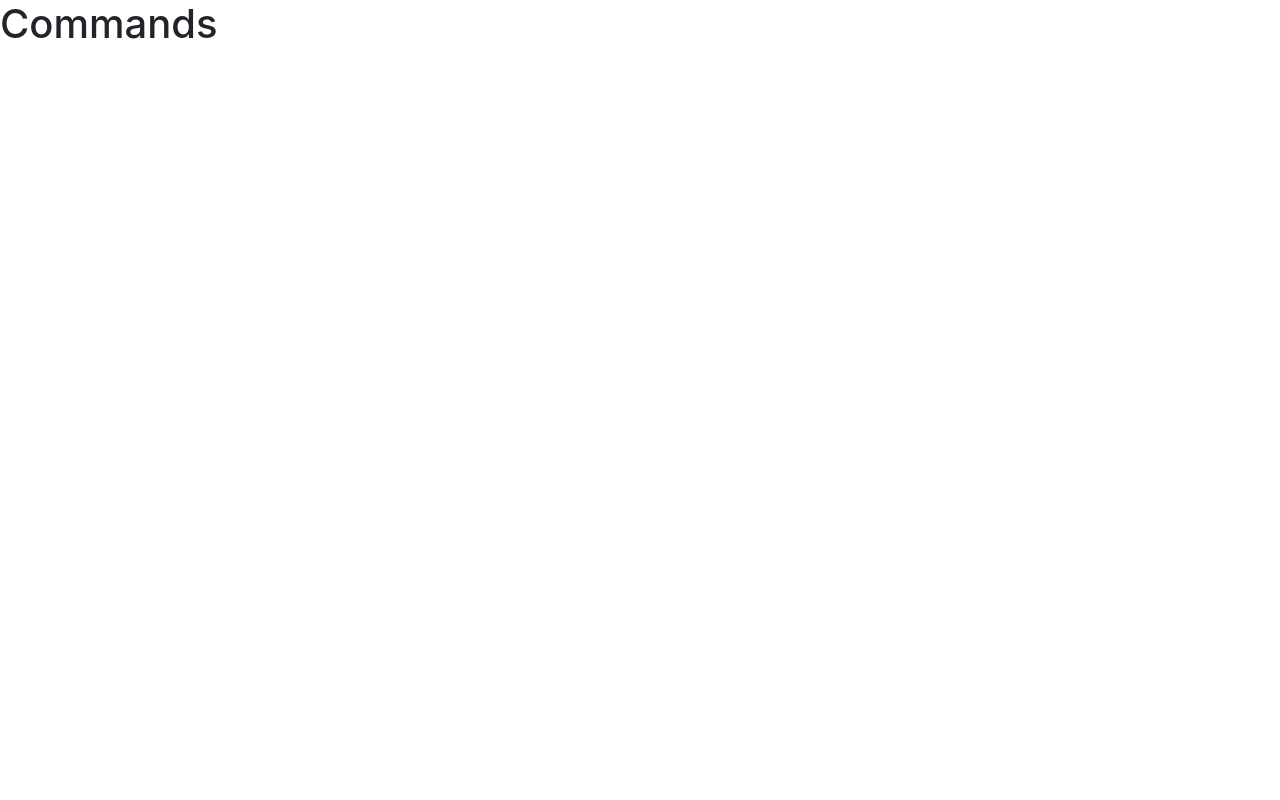
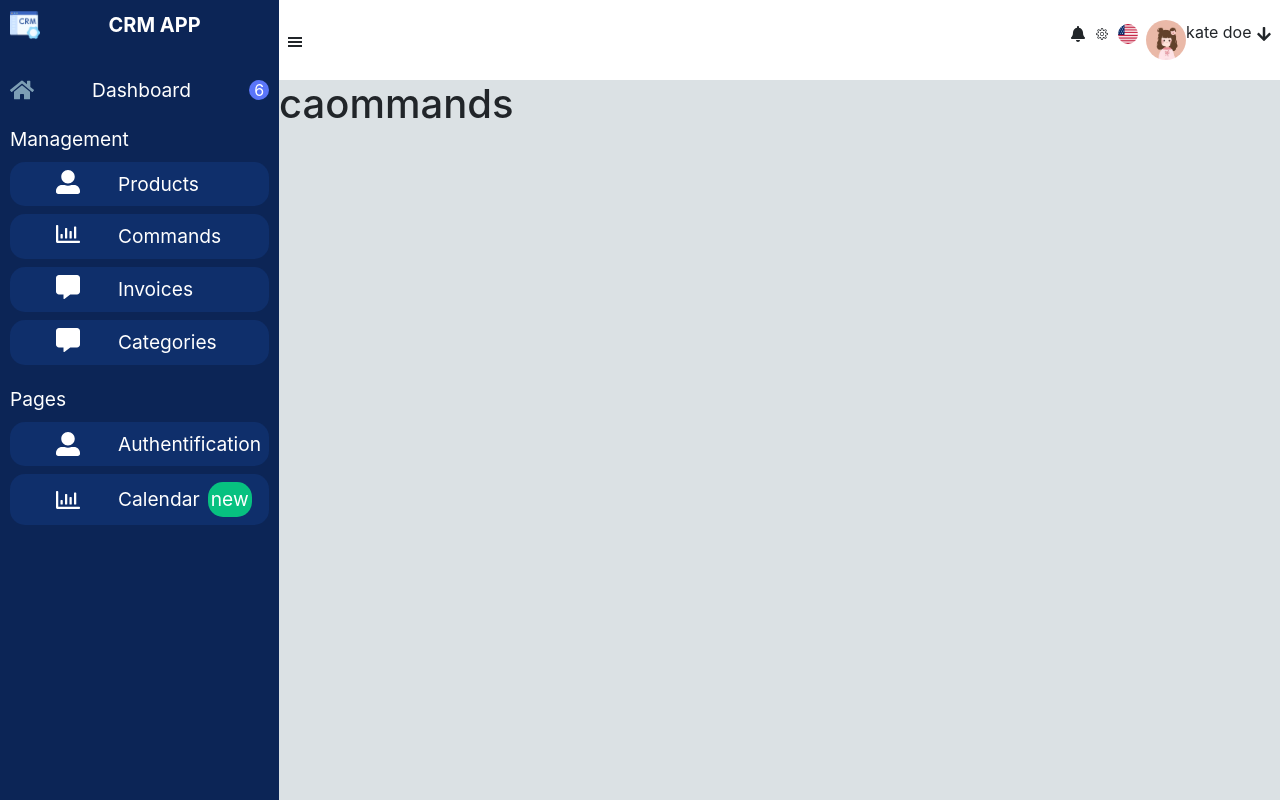
Before and after one commit to zainebbachouch/CRM, a React (Create React App) app in the folder front-end/: page /Commands in a window 1280 px wide. Built offline with nearby package versions, Linux system fonts and the light colour scheme.

Commit message:
complete topbar

```diff
--- a/front-end/src/components/sidenav/TopNav.css
+++ b/front-end/src/components/sidenav/TopNav.css
@@ -1,5 +1,15 @@
 .navbar {
-    background-color: rgb(227, 227, 227);
-    height: 4vh;
+    background-color: white;
+    height: 10vh;
 
 }
+.flag{
+    border-radius: 50%;
+    width: 20px;
+    height: 20px;
+}
+.profile{
+    border-radius: 50%;
+    width: 40px;
+    height: 40px;
+}
--- a/front-end/src/components/sidenav/TopNav.js
+++ b/front-end/src/components/sidenav/TopNav.js
@@ -1,19 +1,23 @@
 import React from 'react';
 import './TopNav.css';
-import NotificationsNoneOutlinedIcon from '@mui/icons-material/NotificationsNoneOutlined';
-
-import ListOutlinedIcon from '@mui/icons-material/ListOutlined';
-
+import { FaBell,FaArrowDown} from 'react-icons/fa';
+import { GiHamburgerMenu } from "react-icons/gi";
+import { CiSettings } from "react-icons/ci";
+import  flag from "../../images/flag.png"
+import  profile from "../../images/profile.png"
 function TopNav() {
     return (
         <div className="navbar col-12 p-2">
-            <div className="icon1">icon1</div>
+            <div className="icon1"><GiHamburgerMenu /></div>
             <div className="icons d-flex column-gap-2">
-            <div className="icon1">icon1</div>
-            <div className="icon1">icon1</div>
-            <div className="icon1">icon1</div>
-            <div className="icon1">icon1</div>
-            <div className="icon1">icon1</div>
+                <div className="icon1"><FaBell /></div>
+                <div className="icon1"><CiSettings /></div>
+                <div className="icon1"> <img src={flag} alt="flag" className='flag' /></div>
+                <div className='d-flex'>
+                <div className="icon1">  <div className="icon1"> <img src={profile} alt="profile" className='profile' /></div></div>
+                <div className="icon1">kate doe <FaArrowDown /></div>
+                </div>
+
 
             </div>
         </div>
--- a/front-end/src/views/Categories.js
+++ b/front-end/src/views/Categories.js
@@ -1,10 +1,19 @@
 import React from 'react'
-
+import SideBar from '../components/sidebar/SideBar'
+import TopBar from "../components/sidenav/TopNav"
 function Categories() {
     return (
-        <div>
-            <h1> Categories</h1>
+        <div className='container-fluid p-0 d-flex'  style={{ backgroundColor: '#dbe1e4' }}>
+    <SideBar></SideBar>
+    <div className="p-0 m-0 row col">
+        <div className="col  p-0">
+        <TopBar></TopBar>
+        <h1>Categories</h1>
         </div>
+
+    </div>
+
+    </div>
     )
 }
 
--- a/front-end/src/views/Commands.js
+++ b/front-end/src/views/Commands.js
@@ -1,9 +1,18 @@
 import React from 'react'
-
+import SideBar from '../components/sidebar/SideBar'
+import TopBar from "../components/sidenav/TopNav"
 function Commands() {
   return (
-    <div>
-      <h1>Commands</h1>
+    <div className='container-fluid p-0 d-flex'  style={{ backgroundColor: '#dbe1e4' }}>
+    <SideBar></SideBar>
+    <div className="p-0 m-0 row col">
+        <div className="col  p-0">
+        <TopBar></TopBar>
+        <h1>caommands</h1>
+        </div>
+
+    </div>
+
     </div>
   )
 }
--- a/front-end/src/views/Dashbord.js
+++ b/front-end/src/views/Dashbord.js
@@ -1,9 +1,18 @@
 import React from 'react'
-
+import SideBar from '../components/sidebar/SideBar'
+import TopBar from "../components/sidenav/TopNav"
 function Dashbord() {
     return (
-        <div>
-            <h1> Dashbord</h1>
+        <div className='container-fluid p-0 d-flex'  style={{ backgroundColor: '#dbe1e4' }}>
+        <SideBar></SideBar>
+        <div className="p-0 m-0 row col">
+            <div className="col  p-0">
+            <TopBar></TopBar>
+            <h1>dashboard</h1>
+            </div>
+
+        </div>
+
         </div>
     )
 }
--- a/front-end/src/views/Home.js
+++ b/front-end/src/views/Home.js
@@ -1,18 +1,20 @@
 import React from 'react'
 import SideBar from '../components/sidebar/SideBar'
-import TopNav from '../components/sidenav/TopNav'
+import TopBar from "../components/sidenav/TopNav"
 import "../style/viewsStyle/home.css"
 
 function Home() {
   return (
-    <div className='home'>
-      <SideBar />
-      <div className="homeContainer">
-        <TopNav />
+    <div className='container-fluid p-0 d-flex'>
+    <SideBar></SideBar>
+    <div className="p-0 m-0 row col">
+        <div className="col  p-0">
+        <TopBar></TopBar>
+        <h1>home</h1>
+        </div>
 
+    </div>
 
-
-      </div>
     </div>
   )
 }
--- a/front-end/src/views/Products.js
+++ b/front-end/src/views/Products.js
@@ -3,7 +3,7 @@ import SideBar from '../components/sidebar/SideBar'
 import TopBar from "../components/sidenav/TopNav"
 function Products() {
     return (
-        <div className='container-fluid p-0 d-flex'>
+        <div className='container-fluid p-0 d-flex'  style={{ backgroundColor: '#dbe1e4' }}>
         <SideBar></SideBar>
         <div className="p-0 m-0 row col">
             <div className="col  p-0">
@@ -12,7 +12,6 @@ function Products() {
 
         </div>
 
-
         </div>
     )
 }
--- a/front-end/src/views/invoices.js
+++ b/front-end/src/views/invoices.js
@@ -1,9 +1,18 @@
 import React from 'react'
-
+import SideBar from '../components/sidebar/SideBar'
+import TopBar from "../components/sidenav/TopNav"
 function invoices() {
   return (
-    <div>
-      <h1>factures</h1>
+    <div className='container-fluid p-0 d-flex'  style={{ backgroundColor: '#dbe1e4' }}>
+    <SideBar></SideBar>
+    <div className="p-0 m-0 row col">
+        <div className="col  p-0">
+        <TopBar></TopBar>
+        <h1>factures</h1>
+        </div>
+
+    </div>
+
     </div>
   )
 }
```
Also changed, not shown: front-end/src/images/flag.png (added), front-end/src/images/profile.png (added).
